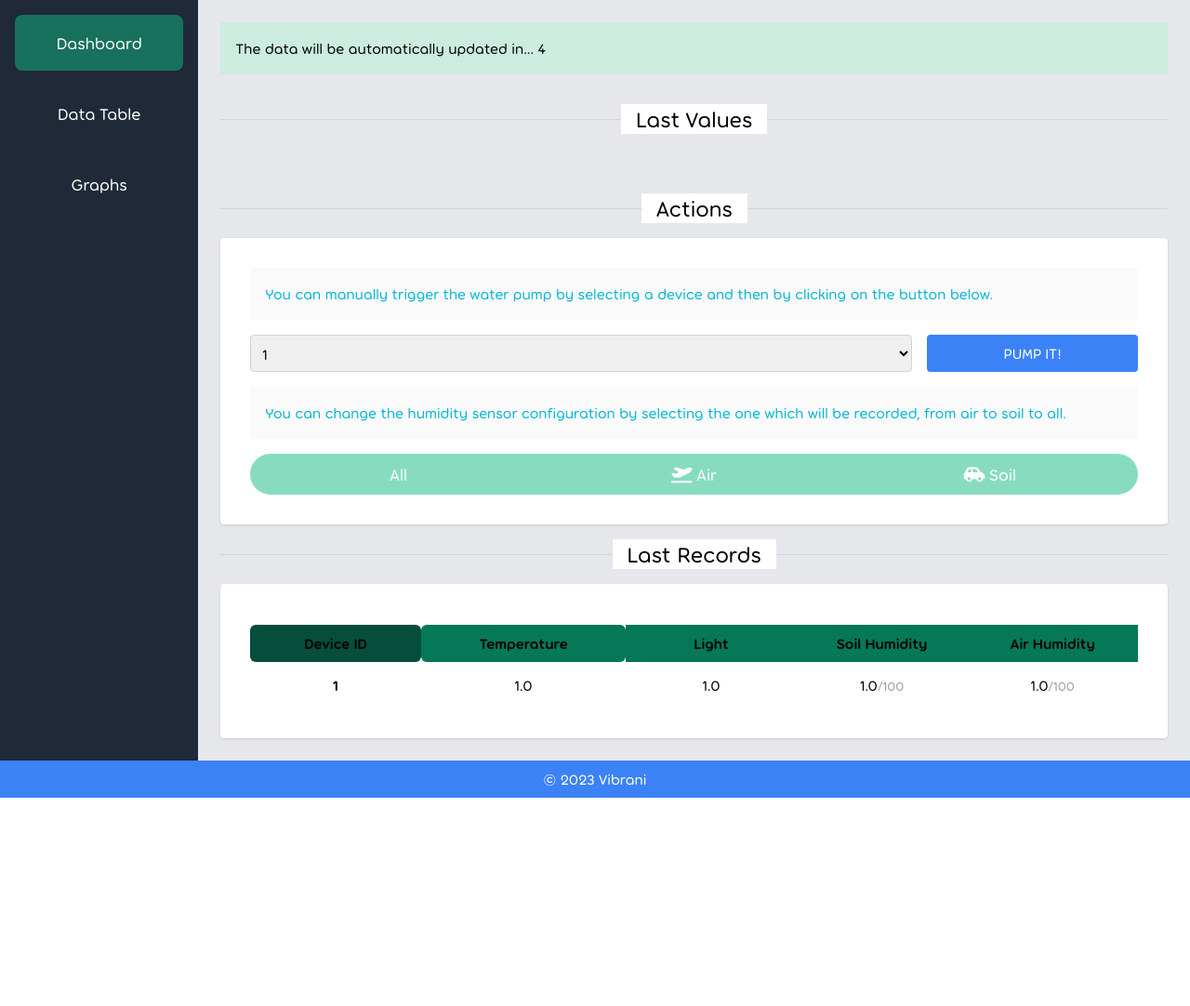
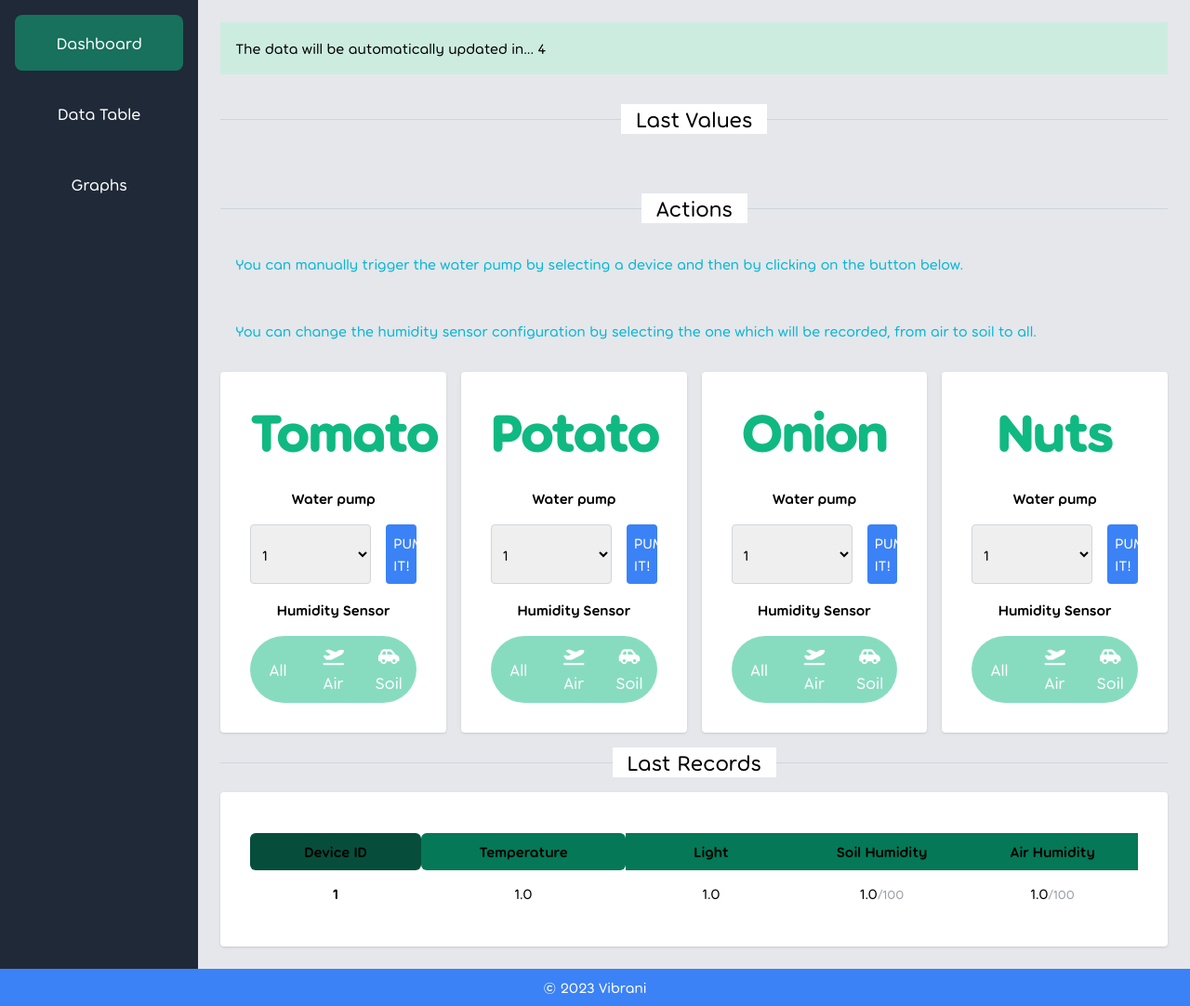
Before and after one commit to JoanPalau/hack-eps-2023-eurecat, a Flask app: page / in a window 1280 px wide. Shown: the part 68-1150 px from the top of the page at 93% size. Before the commit the page ends 926 px from the top, so only its background shows below. Run offline with Flask 3, Linux system fonts and the light colour scheme; tables that the repository leaves empty hold one stand-in row (values such as "Sample post"); data that the repository does not hold is empty; some libraries are stand-ins or nearby versions.

Commit message:
Add tomato, onion, potato and deeez nuts

```diff
--- a/backend/app/routes.py
+++ b/backend/app/routes.py
@@ -1,3 +1,4 @@
+import datetime
 from flask import request, render_template
 
 from app import app, db
@@ -138,25 +139,31 @@ def devices_select():
 
 @app.route('/partial/pump', methods=['GET'])
 def pump():
-    publish_data({"pump": True})
+    # Day it's true if its before 7pm and after 7am
+    publish_data({
+        "pump": True,
+        "day": 7 <= datetime.datetime.now().hour <= 19,
+        })
     return render_template('partials/notification.html',
                            message='Pump correctly activated')
 
 
-@app.route('/partial/humidity-toggle', methods=['GET'])
-def humidity_toggle():
-    configuration = Configuration.query.filter_by(key="humidity").first()
+@app.route('/partial/humidity-toggle/<fruit>', methods=['GET'])
+def humidity_toggle(fruit):
+    configuration = Configuration.query.filter_by(
+            key="humidity-" + fruit).first()
     return render_template('partials/humidity-switch.html',
-                           humidity=configuration)
+                           humidity=configuration, fruit=fruit)
 
 
-@app.route('/partial/humidity/<setting>', methods=['GET'])
-def humidity_switch(setting):
-    configuration = Configuration.query.filter_by(key="humidity").first()
+@app.route('/partial/humidity/<fruit>/<setting>', methods=['GET'])
+def humidity_switch(fruit, setting):
+    configuration = Configuration.query.filter_by(
+            key="humidity-" + fruit).first()
     if setting not in ['all', 'air', 'soil']:
         setting = 'all'
     configuration.value = setting
     db.session.commit()
-    publish_data({"dhtmode": setting})
+    publish_data({"dhtmode": setting, "fruit": fruit})
     return render_template('partials/humidity-switch.html',
-                           humidity=configuration)
+                           humidity=configuration, fruit=fruit)
--- a/backend/app/templates/index.html
+++ b/backend/app/templates/index.html
@@ -30,11 +30,19 @@
         </div>
     </div>
 
-    <div class="bg-white p-8 rounded shadow">
     <div class="bg-gray-200/20 p-4 mb-4 text-cyan-500">
         You can manually trigger the water pump by selecting a device
         and then by clicking on the button below.
     </div>
+    <div class="bg-gray-200/20 p-4 mb-4 mt-4 text-cyan-500">
+        You can change the humidity sensor configuration by selecting the
+        one which will be recorded, from air to soil to all.
+    </div>
+    <div class="grid grid-cols-4 gap-4">
+        <!-- Start -->
+        <div class="bg-white p-8 rounded shadow text-center">
+            <h1 class="mb-4 text-4xl font-extrabold leading-none tracking-tight text-emerald-500 md:text-5xl lg:text-6xl dark:text-white">Tomato</h1>
+            <div class="p-4 text-black font-bold text-center">Water pump</div>
             <div class="grid grid-cols-4 gap-4">
                 <!-- Select -->
                 <select class="col-span-3 p-2 border border-gray-300 rounded" hx-get="/partial/devices_select" hx-trigger="load" hx-swap="innerHTML">
@@ -49,12 +57,80 @@
                     class="col-span-1 bg-blue-500 text-white p-2 rounded">PUMP IT!</button>
             </div>
 
-        <div class="bg-gray-200/20 p-4 mb-4 mt-4 text-cyan-500">
-            You can change the humidity sensor configuration by selecting the
-            one which will be recorded, from air to soil to all.
+            <div class="p-4 text-black font-bold text-center">Humidity Sensor</div>
+            <div class="grid grid-cols-3" hx-get="/partial/humidity-toggle/tomatoe" hx-trigger="load" id="humidity-tomatoe-toggle">
             </div>
-        <div class="grid grid-cols-3" hx-get="/partial/humidity-toggle" hx-trigger="load" id="humidity-toggle">
         </div>
+        <!-- End -->
+        <!-- Start -->
+        <div class="bg-white p-8 rounded shadow text-center">
+            <h1 class="mb-4 text-4xl font-extrabold leading-none tracking-tight text-emerald-500 md:text-5xl lg:text-6xl dark:text-white">Potato</h1>
+            <div class="p-4 text-black font-bold text-center">Water pump</div>
+            <div class="grid grid-cols-4 gap-4">
+                <!-- Select -->
+                <select class="col-span-3 p-2 border border-gray-300 rounded" hx-get="/partial/devices_select" hx-trigger="load" hx-swap="innerHTML">
+                </select>
+
+                <!-- Button -->
+                <button
+                    hx-get="/partial/pump"
+                    hx-trigger="click"
+                    hx-swap="innerHTML"
+                    hx-target="#notification"
+                    class="col-span-1 bg-blue-500 text-white p-2 rounded">PUMP IT!</button>
+            </div>
+
+            <div class="p-4 text-black font-bold text-center">Humidity Sensor</div>
+            <div class="grid grid-cols-3" hx-get="/partial/humidity-toggle/potatoe" hx-trigger="load" id="humidity-potatoe-toggle">
+            </div>
+        </div>
+        <!-- End -->
+        <!-- Start -->
+        <div class="bg-white p-8 rounded shadow text-center">
+            <h1 class="mb-4 text-4xl font-extrabold leading-none tracking-tight text-emerald-500 md:text-5xl lg:text-6xl dark:text-white">Onion</h1>
+            <div class="p-4 text-black font-bold text-center">Water pump</div>
+            <div class="grid grid-cols-4 gap-4">
+                <!-- Select -->
+                <select class="col-span-3 p-2 border border-gray-300 rounded" hx-get="/partial/devices_select" hx-trigger="load" hx-swap="innerHTML">
+                </select>
+
+                <!-- Button -->
+                <button
+                    hx-get="/partial/pump"
+                    hx-trigger="click"
+                    hx-swap="innerHTML"
+                    hx-target="#notification"
+                    class="col-span-1 bg-blue-500 text-white p-2 rounded">PUMP IT!</button>
+            </div>
+
+            <div class="p-4 text-black font-bold text-center">Humidity Sensor</div>
+            <div class="grid grid-cols-3" hx-get="/partial/humidity-toggle/onion" hx-trigger="load" id="humidity-onion-toggle">
+            </div>
+        </div>
+        <!-- End -->
+        <!-- Start -->
+        <div class="bg-white p-8 rounded shadow text-center">
+            <h1 class="mb-4 text-4xl font-extrabold leading-none tracking-tight text-emerald-500 md:text-5xl lg:text-6xl dark:text-white">Nuts</h1>
+            <div class="p-4 text-black font-bold text-center">Water pump</div>
+            <div class="grid grid-cols-4 gap-4">
+                <!-- Select -->
+                <select class="col-span-3 p-2 border border-gray-300 rounded" hx-get="/partial/devices_select" hx-trigger="load" hx-swap="innerHTML">
+                </select>
+
+                <!-- Button -->
+                <button
+                    hx-get="/partial/pump"
+                    hx-trigger="click"
+                    hx-swap="innerHTML"
+                    hx-target="#notification"
+                    class="col-span-1 bg-blue-500 text-white p-2 rounded">PUMP IT!</button>
+            </div>
+
+            <div class="p-4 text-black font-bold text-center">Humidity Sensor</div>
+            <div class="grid grid-cols-3" hx-get="/partial/humidity-toggle/nuts" hx-trigger="load" id="humidity-nuts-toggle">
+            </div>
+        </div>
+        <!-- End -->
     </div>
 
     <div class="relative py-4">
--- a/backend/app/templates/partials/humidity-switch.html
+++ b/backend/app/templates/partials/humidity-switch.html
@@ -1,18 +1,18 @@
 <button
-    hx-get="/partial/humidity/all"
+    hx-get="/partial/humidity/{{fruit}}/all"
     hx-trigger="click"
     hx-swap="innerHTML"
-    hx-target="#humidity-toggle"
+    hx-target="#humidity-{{fruit}}-toggle"
     class="col-span-1 bg-emerald-500{%if humidity.value != "all"%}/50{%endif%}  text-lg text-white p-2 rounded-l-full">All</button>
 <button
-    hx-get="/partial/humidity/air"
+    hx-get="/partial/humidity/{{fruit}}/air"
     hx-trigger="click"
     hx-swap="innerHTML"
-    hx-target="#humidity-toggle"
+    hx-target="#humidity-{{fruit}}-toggle"
     class="col-span-1 bg-emerald-500{%if humidity.value != "air"%}/50{%endif%}  text-lg text-white p-2"><i class="fa-solid fa-plane-departure"></i> Air</button>
 <button
-    hx-get="/partial/humidity/soil"
+    hx-get="/partial/humidity/{{fruit}}/soil"
     hx-trigger="click"
     hx-swap="innerHTML"
-    hx-target="#humidity-toggle"
+    hx-target="#humidity-{{fruit}}-toggle"
     class="col-span-1 bg-emerald-500{%if humidity.value != "soil"%}/50{%endif%} text-lg text-white p-2 rounded-r-full"><i class="fa-solid fa-car-side"></i> Soil</button>
```
Also changed, not shown: backend/migrations/versions/3f2ab1b70aa1_add_fruit_humidity_configuration.py (added, +32 -0 lines). Lines whose indentation alone changed are shown as unchanged.
